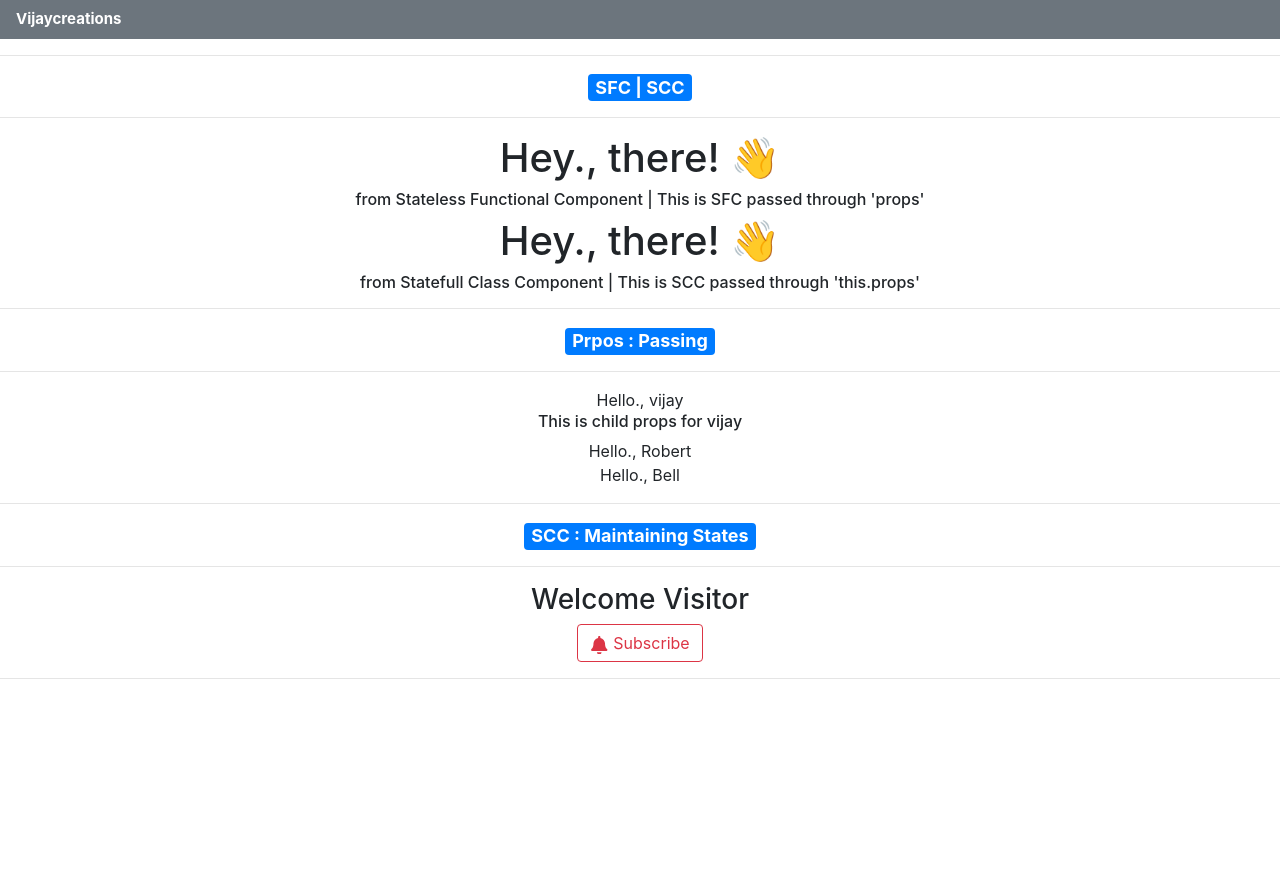
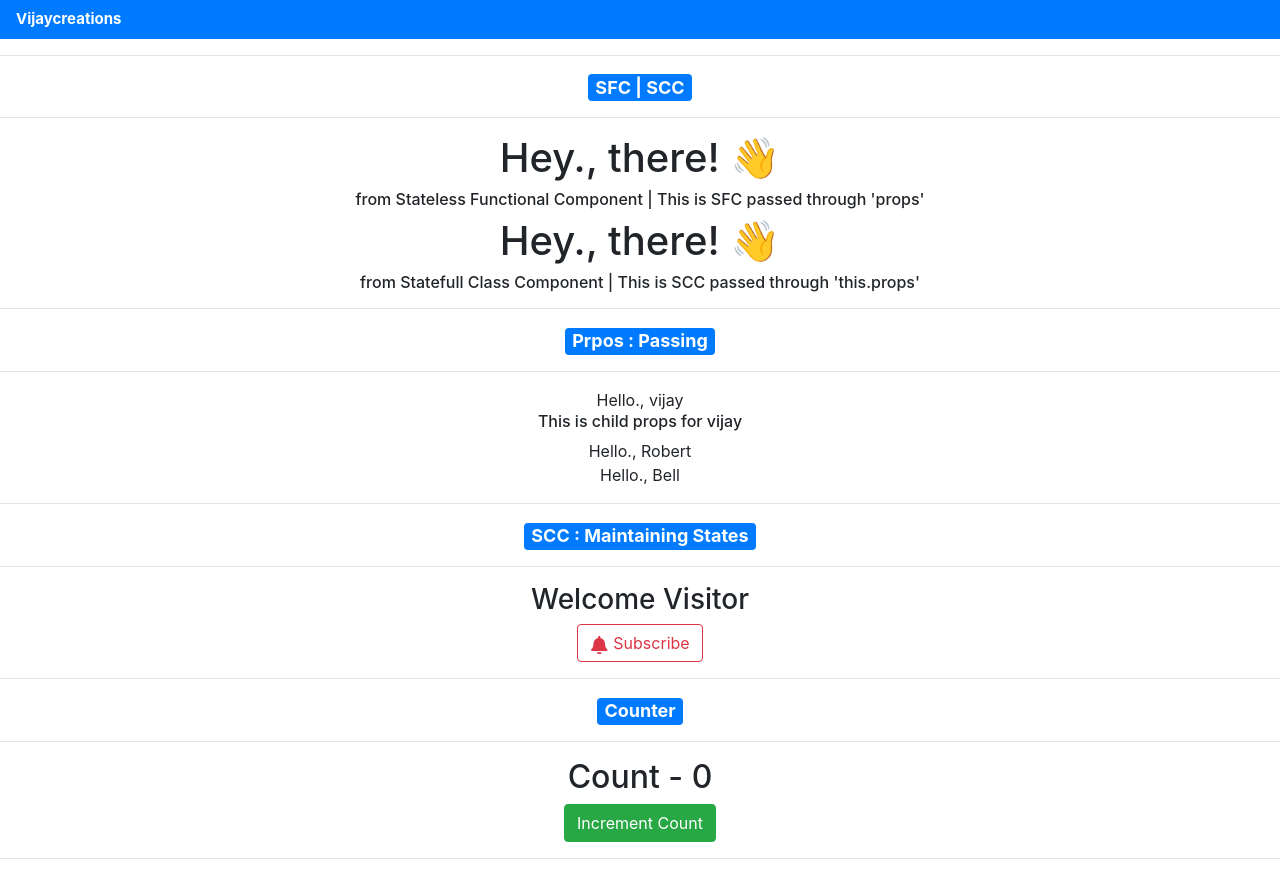
Before and after one commit to vijayinyoutube/React_HelloWorld, a React (Create React App) app: page / in a window 1280 px wide. Before the commit the page ends 800 px from the top, so only its background shows below. Built offline with nearby package versions, Linux system fonts and the light colour scheme; the HTML template or start-up script is replaced by a standard one.

Commit message:
State Management | 🚀

```diff
--- a/src/App.js
+++ b/src/App.js
@@ -5,6 +5,7 @@ import Welcome from "./components/Welcome.jsx";
 import Greet_By_Name from "./components/Greet_By_Name";
 import NavBar from "./components/NavBar";
 import Message from "./components/message";
+import Counter from "./components/Counter";
 
 function App() {
   return (
@@ -41,6 +42,14 @@ function App() {
       <Message></Message>
 
       <hr></hr>
+      <h4>
+        <div className="badge badge-primary">Counter</div>
+      </h4>
+      <hr></hr>
+
+      <Counter></Counter>
+
+      <hr></hr>
     </div>
   );
 }
--- /dev/null
+++ b/src/components/Counter.jsx
@@ -0,0 +1,59 @@
+import React, { Component } from "react";
+
+// rce
+class Counter extends Component {
+  constructor(props) {
+    super(props);
+
+    this.state = {
+      count: 0,
+    };
+  }
+
+  handleIncrement = () => {
+    // this.setState(
+    //   {
+    //     count: this.state.count + 1,
+    //   },
+    //   ()=>{
+    //     console.log(this.state.count)
+    //   }
+    // );
+
+    this.setState(
+      (prevState) => ({
+        count: prevState.count + 1,
+      }),
+      () => {
+        console.log(this.state.count);
+      }
+    );
+  };
+
+  incrementFive = () => {
+    this.handleIncrement();
+    this.handleIncrement();
+    this.handleIncrement();
+    this.handleIncrement();
+    this.handleIncrement();
+  };
+  render() {
+    return (
+      <React.Fragment>
+        {" "}
+        <h2>
+          <div>Count - {this.state.count}</div>
+        </h2>
+        <button
+          onClick={() => this.incrementFive()}
+          className="btn btn-success"
+          type="submit"
+        >
+          Increment Count
+        </button>
+      </React.Fragment>
+    );
+  }
+}
+
+export default Counter;
--- a/src/components/NavBar.jsx
+++ b/src/components/NavBar.jsx
@@ -8,7 +8,7 @@ const style = {
 
 const NavBar = (prpos) => {
   return (
-    <nav style={style} className="navbar navbar-light bg-secondary">
+    <nav style={style} className="navbar navbar-light bg-primary">
       {prpos.name}
     </nav>
   );
```
Also changed, not shown: 1 other file (tests, documents, lock files or other folders).
